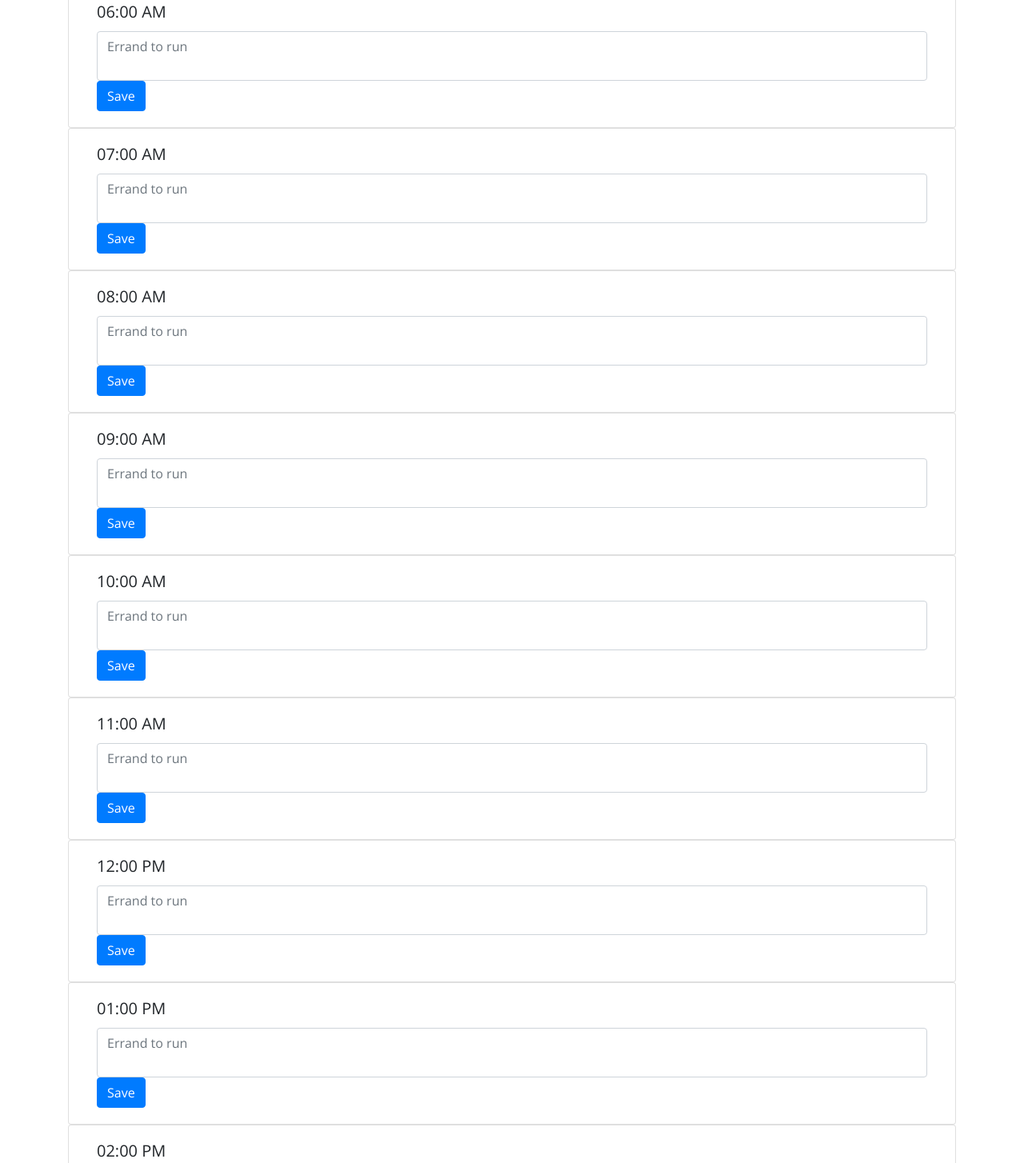
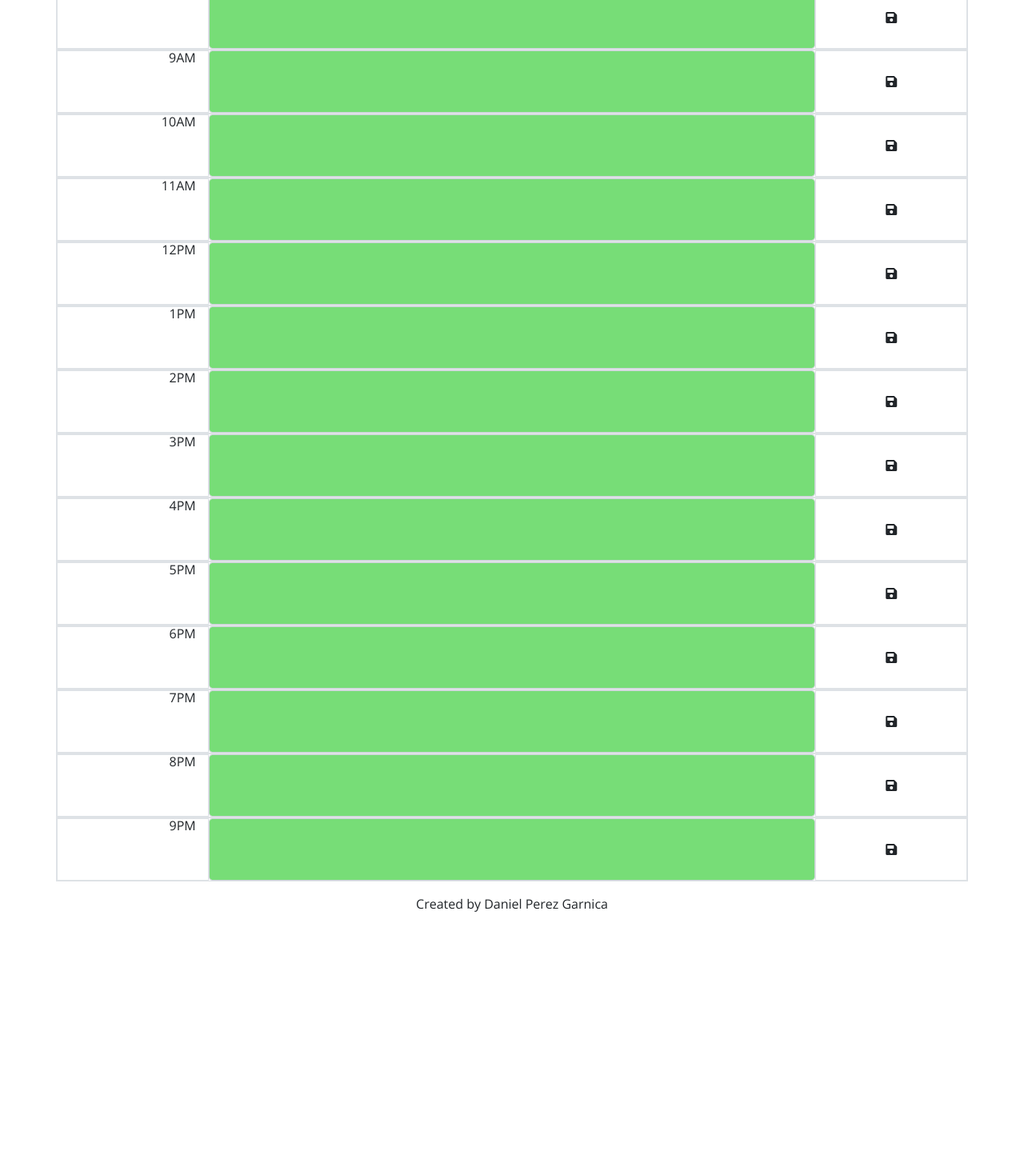
Before and after one commit to Daniel-PeGa/WorkDayScheduler, a plain HTML site: page index.html in a window 1280 px wide. Shown: the part 354-1808 px from the top of the page at 80% size. After the commit the page ends 1512 px from the top, so only its background shows below. Drawn offline with nearby package versions, Linux system fonts and the light colour scheme; files whose address does not match are found by name.

Commit message:
finished and ready to go

```diff
--- /dev/null
+++ b/assets/script.js
@@ -0,0 +1,79 @@
+// var dayToday = moment().format('MMMM Do YYYY, h:mm:ss a');
+// $('#currentDay').html(dayToday);
+
+function updateTime() {
+    let today = moment();
+
+    $('#currentDay').text(today.format('MMMM Do YYYY, h:mm:ss a'));
+
+    let now = moment().format('kk');
+    for (let i = 0; i < scheduleElementArray.length; i++) {
+        scheduleElementArray[i].removeClass('past present future');
+        if (now > scheduleElementArray[i].data('hour')) {
+            scheduleElementArray[i].addClass('past');
+        } else if (now === scheduleElementArray[i].attr('hour')) {
+            scheduleElementArray[i].addClass('present');
+        } else {
+            scheduleElementArray[i].addClass('future');
+        }
+}
+
+}
+
+let saveBttn = $('.save-icon');
+let containerElement = $('.container');
+let schedule8am = $('#8AM');
+let schedule9am = $('#9AM');
+let schedule10am = $('#10AM');
+let schedule11am = $('#11AM');
+let schedule12pm = $('#12PM');
+let schedule1pm = $('#1PM');
+let schedule2pm = $('#2PM');
+let schedule3pm = $('#3PM');
+let schedule4pm = $('#4PM');
+let schedule5pm = $('#5PM');
+let schedule6pm = $('#6PM');
+let schedule7pm = $('#7PM');
+let schedule8pm = $('#8PM');
+let schedyle9pm = $('#9PM');
+
+let scheduleElementArray = [
+    schedule8am,
+    schedule9am,
+    schedule10am,
+    schedule11am,
+    schedule12pm,
+    schedule1pm,
+    schedule2pm,
+    schedule3pm,
+    schedule4pm,
+    schedule5pm,
+    schedule6pm,
+    schedule7pm,
+    schedule8pm,
+    schedyle9pm
+];
+
+renderLastRegistered();
+updateTime();
+setInterval(updateTime, 100);
+
+function renderLastRegistered() {
+    for (let el of scheduleElementArray) {
+        el.val(localStorage.getItem("time block" + el.data('hour')));
+    }
+}
+
+function handleFormSubmit(event) {
+    event.preventDefault();
+
+    let btnClicked = $(event.currentTarget);
+
+    let targetText = btnClicked.siblings('textarea');
+
+    let targetTimeBlock = targetText.data('hour');
+
+    localStorage.setItem("time block" + targetTimeBlock, targetText.val());
+}
+
+saveBttn.on('click', handleFormSubmit);
--- a/style.css
+++ b/assets/style.css
@@ -57,8 +57,18 @@ textarea{
   color: white;
 }
 
+.save-container {
+  cursor: pointer;
+}
 
 .saveBtn i:hover {
   font-size: 20px;
   transition: all .3s ease-in-out;
 }
+
+.footer {
+  text-align: center;
+  background-color: transparent;
+  margin-top: 20px;
+  margin-bottom: 20px;
+}
--- a/index.html
+++ b/index.html
@@ -18,127 +18,109 @@
       href="https://fonts.googleapis.com/css?family=Open+Sans&display=swap"
       rel="stylesheet"
     />
-    <link rel="stylesheet" href="style.css" />
+    <link rel="stylesheet" href="assets/style.css" />
     <title>Daniel's Daily Scheduler :)</title>
   </head>
 
   <body>
     <header class="jumbotron">
-      <h1 class="display-3">Daniel's Today's Schedule</h1>
+      <h1 class="display-3">Daniel's Schedule for the Day</h1>
       <p class="lead">A simple calendar app for scheduling your work day</p>
       <p id="currentDay" class="lead"></p>
     </header>
     <div class="container">
       <!-- Timeblocks go here -->
 
-      <div class="card col-12">
-        <div class="card-body">
-          <h5 class="card-title">06:00 AM</h5>
-          <textarea class="form-control" id="validationTextarea" placeholder="Errand to run" required></textarea>
-          <a href="#" class="btn btn-primary saveBtn">Save</a>
-        </div>
+      <div class="row row-cols-3 border">
+        <div class="col text-right border">8AM</div>
+        <textarea class="form-control col-8" type="text" id="8AM" data-hour="08"></textarea>
+        <div class="saveBtn col border d-flex align-items-center justify-content-center save-icon save-container"><i class="fas fa-save"></i></div>
       </div>
 
-      <div class="card col-12">
-        <div class="card-body">
-          <h5 class="card-title">07:00 AM</h5>
-          <textarea class="form-control" id="validationTextarea" placeholder="Errand to run" required></textarea>
-          <a href="#" class="btn btn-primary saveBtn">Save</a>
-        </div>
+      <div class="row row-cols-3 border">
+        <div class="col text-right border">9AM</div>
+        <textarea class="form-control col-8" type="text" id="9AM" data-hour="09"></textarea>
+        <div class="saveBtn col border d-flex align-items-center justify-content-center save-icon save-container"><i class="fas fa-save"></i></div>
       </div>
 
-      <div class="card col-12">
-        <div class="card-body">
-          <h5 class="card-title">08:00 AM</h5>
-          <textarea class="form-control" id="validationTextarea" placeholder="Errand to run" required></textarea>
-          <a href="#" class="btn btn-primary saveBtn">Save</a>
-        </div>
+      <div class="row row-cols-3 border">
+        <div class="col text-right border">10AM</div>
+        <textarea class="form-control col-8" type="text" id="10AM" data-hour="10"></textarea>
+        <div class="saveBtn col border d-flex align-items-center justify-content-center save-icon save-container"><i class="fas fa-save"></i></div>
       </div>
 
-      <div class="card col-12">
-        <div class="card-body">
-          <h5 class="card-title">09:00 AM</h5>
-          <textarea class="form-control" id="validationTextarea" placeholder="Errand to run" required></textarea>
-          <a href="#" class="btn btn-primary saveBtn">Save</a>
-        </div>
+      <div class="row row-cols-3 border">
+        <div class="col text-right border">11AM</div>
+        <textarea class="form-control col-8" type="text" id="11AM" data-hour="11"></textarea>
+        <div class="saveBtn col border d-flex align-items-center justify-content-center save-icon save-container"><i class="fas fa-save"></i></div>
       </div>
 
-      <div class="card col-12">
-        <div class="card-body">
-          <h5 class="card-title">10:00 AM</h5>
-          <textarea class="form-control" id="validationTextarea" placeholder="Errand to run" required></textarea>
-          <a href="#" class="btn btn-primary saveBtn">Save</a>
-        </div>
+      <div class="row row-cols-3 border">
+        <div class="col text-right border">12PM</div>
+        <textarea class="form-control col-8" type="text" id="12PM" data-hour="12"></textarea>
+        <div class="saveBtn col border d-flex align-items-center justify-content-center save-icon save-container"><i class="fas fa-save"></i></div>
       </div>
 
-      <div class="card col-12">
-        <div class="card-body">
-          <h5 class="card-title">11:00 AM</h5>
-          <textarea class="form-control" id="validationTextarea" placeholder="Errand to run" required></textarea>
-          <a href="#" class="btn btn-primary saveBtn">Save</a>
-        </div>
+      <div class="row row-cols-3 border">
+        <div class="col text-right border">1PM</div>
+        <textarea class="form-control col-8" type="text" id="1PM" data-hour="13"></textarea>
+        <div class="saveBtn col border d-flex align-items-center justify-content-center save-icon save-container"><i class="fas fa-save"></i></div>
       </div>
 
-      <div class="card col-12">
-        <div class="card-body">
-          <h5 class="card-title">12:00 PM</h5>
-          <textarea class="form-control" id="validationTextarea" placeholder="Errand to run" required></textarea>
-          <a href="#" class="btn btn-primary saveBtn">Save</a>
-        </div>
+      <div class="row row-cols-3 border">
+        <div class="col text-right border">2PM</div>
+        <textarea class="form-control col-8" type="text" id="2PM" data-hour="14"></textarea>
+        <div class="saveBtn col border d-flex align-items-center justify-content-center save-icon save-container"><i class="fas fa-save"></i></div>
       </div>
 
-      <div class="card col-12">
-        <div class="card-body">
-          <h5 class="card-title">01:00 PM</h5>
-          <textarea class="form-control" id="validationTextarea" placeholder="Errand to run" required></textarea>
-          <a href="#" class="btn btn-primary saveBtn">Save</a>
-        </div>
+      <div class="row row-cols-3 border">
+        <div class="col text-right border">3PM</div>
+        <textarea class="form-control col-8" type="text" id="3PM" data-hour="15"></textarea>
+        <div class="saveBtn col border d-flex align-items-center justify-content-center save-icon save-container"><i class="fas fa-save"></i></div>
       </div>
 
-      <div class="card col-12">
-        <div class="card-body">
-          <h5 class="card-title">02:00 PM</h5>
-          <textarea class="form-control" id="validationTextarea" placeholder="Errand to run" required></textarea>
-          <a href="#" class="btn btn-primary saveBtn">Save</a>
-        </div>
+      <div class="row row-cols-3 border">
+        <div class="col text-right border">4PM</div>
+        <textarea class="form-control col-8" type="text" id="4PM" data-hour="16"></textarea>
+        <div class="saveBtn col border d-flex align-items-center justify-content-center save-icon save-container"><i class="fas fa-save"></i></div>
       </div>
 
-      <div class="card col-12">
-        <div class="card-body">
-          <h5 class="card-title">06:00 AM</h5>
-          <textarea class="form-control" id="validationTextarea" placeholder="Errand to run" required></textarea>
-          <a href="#" class="btn btn-primary saveBtn">Save</a>
-        </div>
+      <div class="row row-cols-3 border">
+        <div class="col text-right border">5PM</div>
+        <textarea class="form-control col-8" type="text" id="5PM" data-hour="17"></textarea>
+        <div class="saveBtn col border d-flex align-items-center justify-content-center save-icon save-container"><i class="fas fa-save"></i></div>
       </div>
 
-      <div class="card col-12">
-        <div class="card-body">
-          <h5 class="card-title">03:00 PM</h5>
-          <textarea class="form-control" id="validationTextarea" placeholder="Errand to run" required></textarea>
-          <a href="#" class="btn btn-primary saveBtn">Save</a>
-        </div>
+      <div class="row row-cols-3 border">
+        <div class="col text-right border">6PM</div>
+        <textarea class="form-control col-8" type="text" id="6PM" data-hour="18"></textarea>
+        <div class="saveBtn col border d-flex align-items-center justify-content-center save-icon save-container"><i class="fas fa-save"></i></div>
       </div>
 
-      <div class="card col-12">
-        <div class="card-body">
-          <h5 class="card-title">04:00 PM</h5>
-          <textarea class="form-control" id="validationTextarea" placeholder="Errand to run" required></textarea>
-          <a href="#" class="btn btn-primary saveBtn">Save</a>
-        </div>
+      <div class="row row-cols-3 border">
+        <div class="col text-right border">7PM</div>
+        <textarea class="form-control col-8" type="text" id="7PM" data-hour="19"></textarea>
+        <div class="saveBtn col border d-flex align-items-center justify-content-center save-icon save-container"><i class="fas fa-save"></i></div>
       </div>
 
-      <div class="card col-12">
-        <div class="card-body">
-          <h5 class="card-title">05:00 PM</h5>
-          <textarea class="form-control" id="validationTextarea" placeholder="Errand to run" required></textarea>
-          <a href="#" class="btn btn-primary saveBtn">Save</a>
-        </div>
+      <div class="row row-cols-3 border">
+        <div class="col text-right border">8PM</div>
+        <textarea class="form-control col-8" type="text" id="8PM" data-hour="20"></textarea>
+        <div class="saveBtn col border d-flex align-items-center justify-content-center save-icon save-container"><i class="fas fa-save"></i></div>
+      </div>
+
+      <div class="row row-cols-3 border">
+        <div class="col text-right border">9PM</div>
+        <textarea class="form-control col-8" type="text" id="9PM" data-hour="21"></textarea>
+        <div class="saveBtn col border d-flex align-items-center justify-content-center save-icon save-container"><i class="fas fa-save"></i></div>
       </div>
 
     </div>
 
+    <footer class="footer"> Created by Daniel Perez Garnica </footer>
+
     <script src="https://code.jquery.com/jquery-3.4.1.min.js"></script>
     <script src="https://cdnjs.cloudflare.com/ajax/libs/moment.js/2.24.0/moment.min.js"></script>
-    <script src="/Users/danielperezgarnica/Desktop/module-5-challenge/super-disco/Develop/script.js"></script>
+    <script src="assets/script.js"></script>
   </body>
 </html>
--- a/script.js
+++ /dev/null
@@ -1,2 +0,0 @@
-var dayToday = moment().format('MMMM Do YYYY, h:mm:ss a');
-$('#currentDay').html(dayToday);
```
Also changed, not shown: 1 other file.
